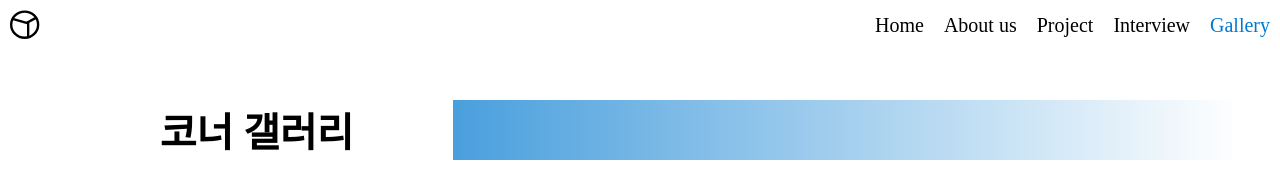
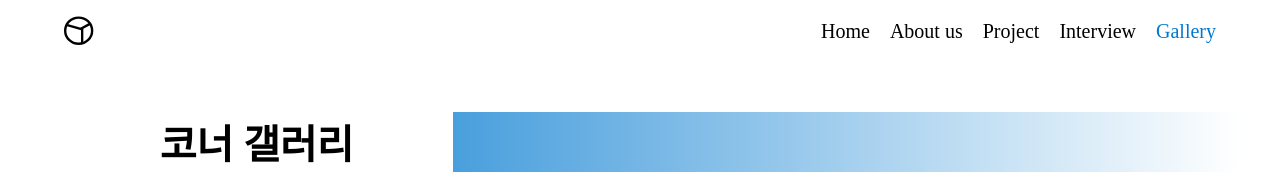
Before and after one commit to DS-Corner-Page/cornerpage_front, a React (Create React App) app: page /gallery in a window 1280 px wide. Shown: the top 174 px of the page. Built offline with nearby package versions, Linux system fonts and the light colour scheme.

Commit message:
헤더 스타일

```diff
--- a/src/components/header/Header.style.js
+++ b/src/components/header/Header.style.js
@@ -1,7 +1,7 @@
 import styled from "styled-components";
 
 export const HeaderContainer = styled.div`
-  padding: 10px;
+  padding: 2vh 5vw;
   display: flex;
   flex-direction: row;
   justify-content: space-between;
--- a/src/styles/GalleryStyle.js
+++ b/src/styles/GalleryStyle.js
@@ -18,6 +18,7 @@ export const Num = styled.div`
   display: flex;
   cursor: pointer;
   font-size: 20px;
+
   @media (max-width: 1024px) {
     font-size: 20px;
   }
```
